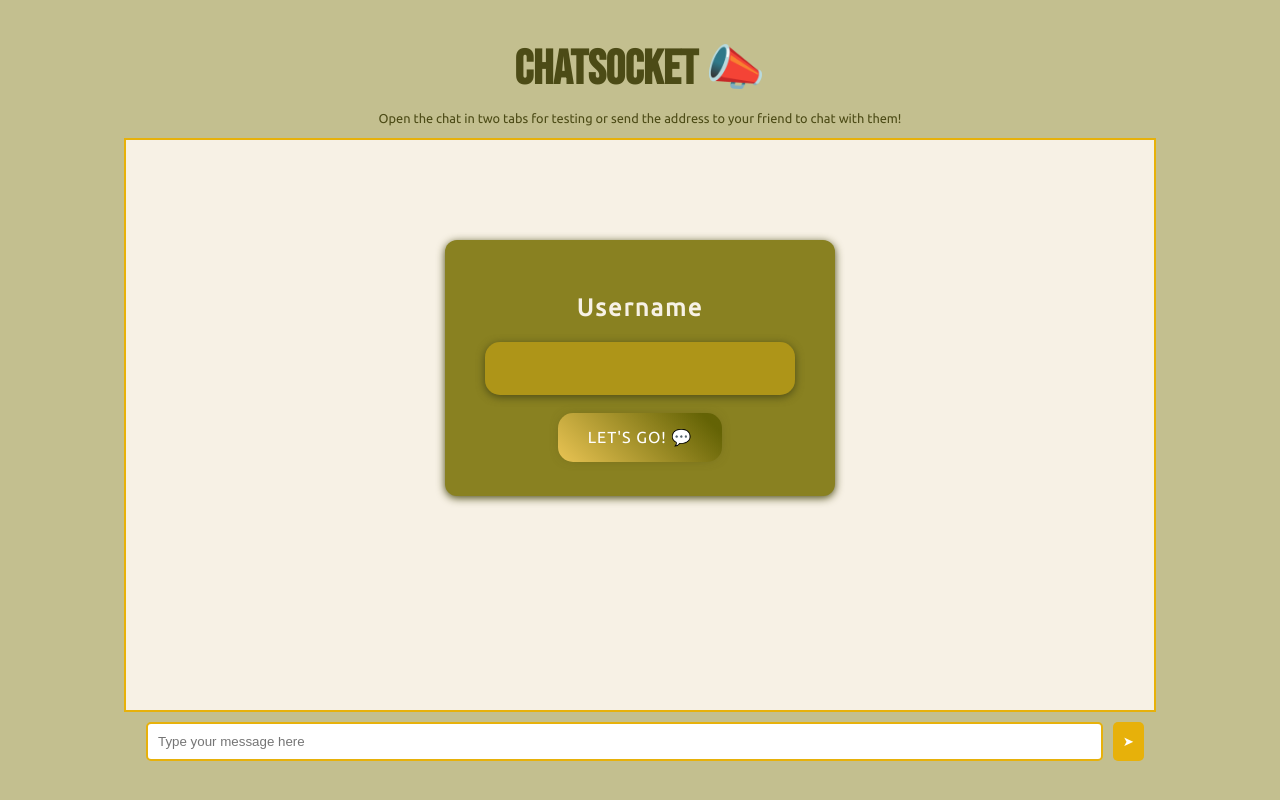
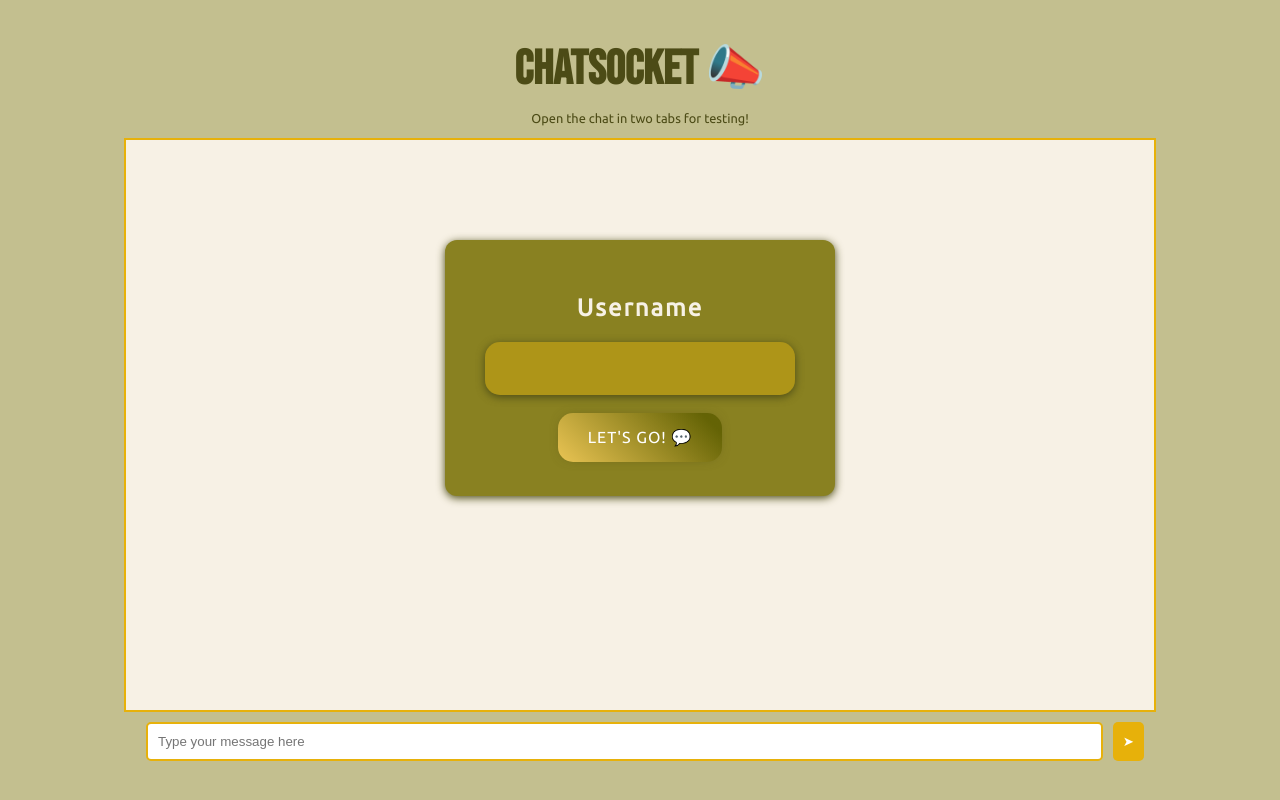
Before and after one commit to TyrniSa/chat-websocket, a website: page public/index.html in a window 1280 px wide. Drawn offline with Linux system fonts and the light colour scheme.

Commit message:
small change in text content

```diff
--- a/public/index.html
+++ b/public/index.html
@@ -27,8 +27,7 @@
 
     <h1>ChatSocket 📣</h1>
     <p>
-      Open the chat in two tabs for testing or send the address to your friend
-      to chat with them!
+      Open the chat in two tabs for testing!
     </p>
     <div class="chat">
       <!-- Messages will appear here -->
```
